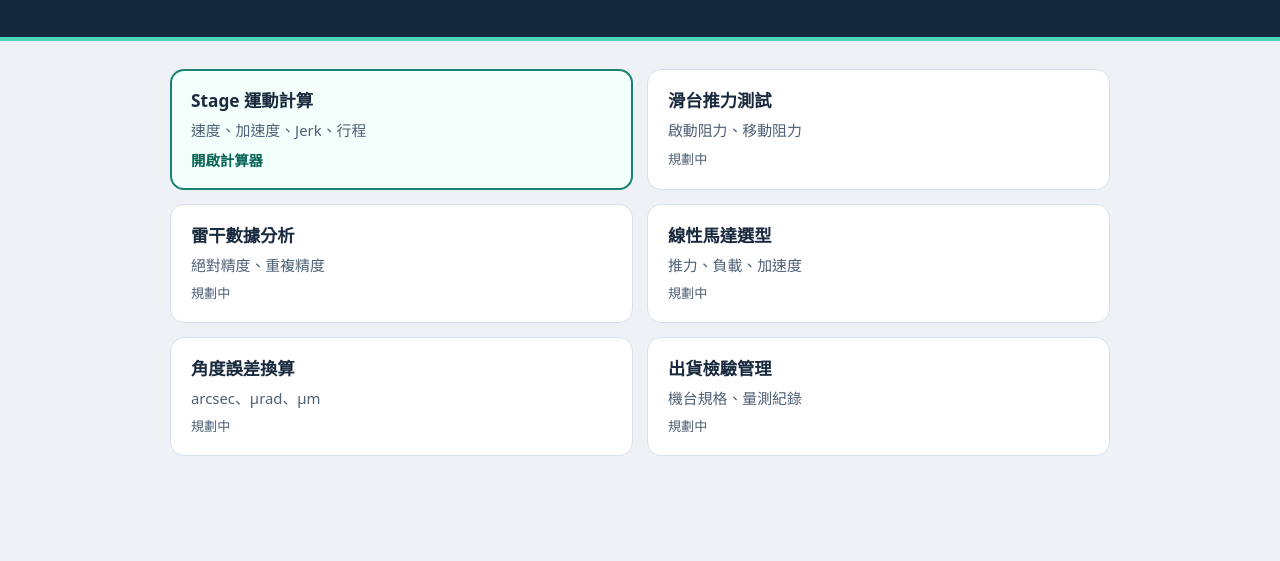
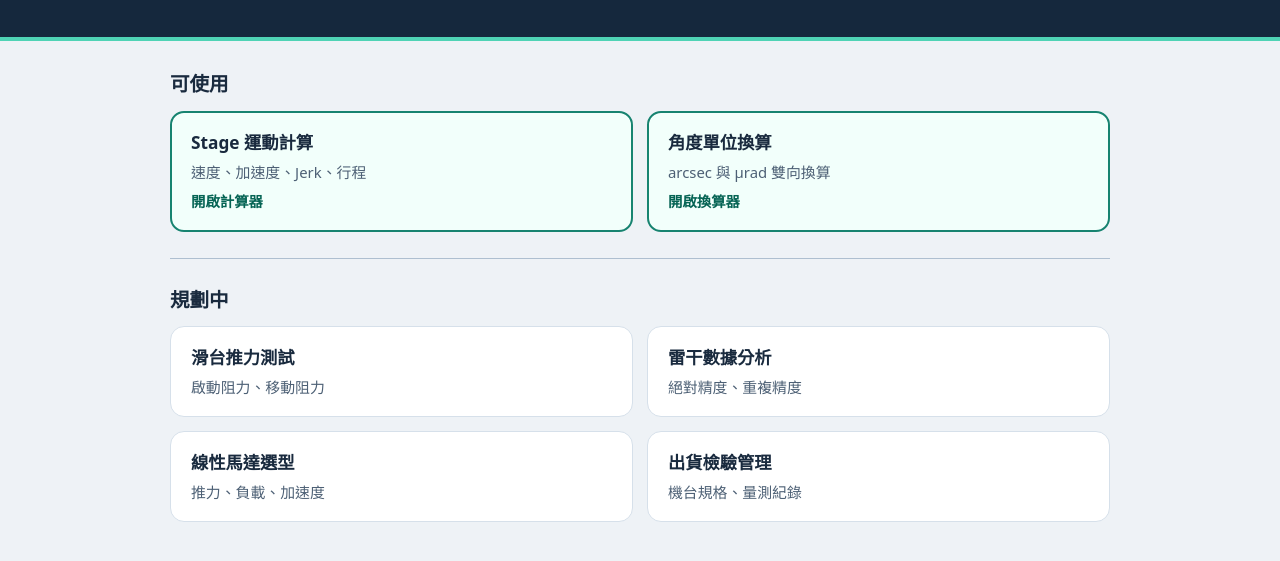
Before and after one commit to wasijoe/engineering-tools, a plain HTML site: page index.html in a window 1280 px wide. Shown: the part 99-660 px from the top of the page. Drawn offline with Linux system fonts and the light colour scheme.

Commit message:
Add bidirectional angle converter and group homepage tools

```diff
--- a/index.html
+++ b/index.html
@@ -3,23 +3,35 @@
 <head>
 <meta charset="utf-8">
 <meta name="viewport" content="width=device-width, initial-scale=1">
-<meta name="description" content="精密運動平台工程工具中心，使用 Stage 運動計算器規劃單軸運動。">
+<meta name="description" content="精密運動平台工程工具中心，提供 Stage 運動計算及角度單位換算。">
 <title>精密運動平台｜工程工具中心</title>
 <style>
 :root{font-family:system-ui,"Microsoft JhengHei",sans-serif;color:#192a3e;background:#eef2f6;line-height:1.5}
 *{box-sizing:border-box}body{margin:0}header{background:#15283d;color:#fff;border-bottom:4px solid #4fd3b5;padding:40px max(20px,calc((100% - 940px)/2))}h1{font-size:clamp(1.45rem,5vw,2.35rem);margin:0}main{width:min(100% - 32px,940px);margin:28px auto 45px}.grid{display:grid;grid-template-columns:repeat(2,minmax(0,1fr));gap:14px}.card{display:block;background:#fff;border:1px solid #d6e0ea;border-radius:14px;padding:18px 20px;text-decoration:none;color:inherit}.card h2{font-size:1.08rem;margin:0 0 5px}.card p{margin:0;color:#4d6075;font-size:.93rem}.live{background:#f2fffb;border:2px solid #178370;padding:17px 19px}.live:hover{background:#e1f6ef}.live:focus-visible{outline:3px solid #056454;outline-offset:3px}.planned small{display:block;color:#4d6075;margin-top:8px;font-size:.82rem}.live small{display:block;color:#056454;font-weight:700;margin-top:8px;font-size:.9rem}
 @media(max-width:560px){header{padding-top:28px;padding-bottom:28px}main{margin-top:16px}.grid{grid-template-columns:1fr;gap:10px}}
+.group-title{font-size:1.22rem;margin:0 0 12px}.card h3{font-size:1.08rem;margin:0 0 5px}.divider{border:0;border-top:1px solid #aebfd0;margin:26px 0}
 </style>
 </head>
 <body>
 <header><h1>精密運動平台｜工程工具中心</h1></header>
-<main class="grid" aria-label="工程工具">
-  <a class="card live" href="./stage.html"><h2>Stage 運動計算</h2><p>速度、加速度、Jerk、行程</p><small>開啟計算器</small></a>
-  <section class="card planned"><h2>滑台推力測試</h2><p>啟動阻力、移動阻力</p><small>規劃中</small></section>
-  <section class="card planned"><h2>雷干數據分析</h2><p>絕對精度、重複精度</p><small>規劃中</small></section>
-  <section class="card planned"><h2>線性馬達選型</h2><p>推力、負載、加速度</p><small>規劃中</small></section>
-  <section class="card planned"><h2>角度誤差換算</h2><p>arcsec、µrad、µm</p><small>規劃中</small></section>
-  <section class="card planned"><h2>出貨檢驗管理</h2><p>機台規格、量測紀錄</p><small>規劃中</small></section>
+<main aria-label="工程工具">
+  <section aria-labelledby="available">
+    <h2 class="group-title" id="available">可使用</h2>
+    <div class="grid">
+      <a class="card live" href="./stage.html"><h3>Stage 運動計算</h3><p>速度、加速度、Jerk、行程</p><small>開啟計算器</small></a>
+      <a class="card live" href="./angle.html"><h3>角度單位換算</h3><p>arcsec 與 µrad 雙向換算</p><small>開啟換算器</small></a>
+    </div>
+  </section>
+  <hr class="divider">
+  <section aria-labelledby="planned">
+    <h2 class="group-title" id="planned">規劃中</h2>
+    <div class="grid">
+      <section class="card planned"><h3>滑台推力測試</h3><p>啟動阻力、移動阻力</p></section>
+      <section class="card planned"><h3>雷干數據分析</h3><p>絕對精度、重複精度</p></section>
+      <section class="card planned"><h3>線性馬達選型</h3><p>推力、負載、加速度</p></section>
+      <section class="card planned"><h3>出貨檢驗管理</h3><p>機台規格、量測紀錄</p></section>
+    </div>
+  </section>
 </main>
 </body>
 </html>
```
Also changed, not shown: angle.html (added, +53 -0 lines).
